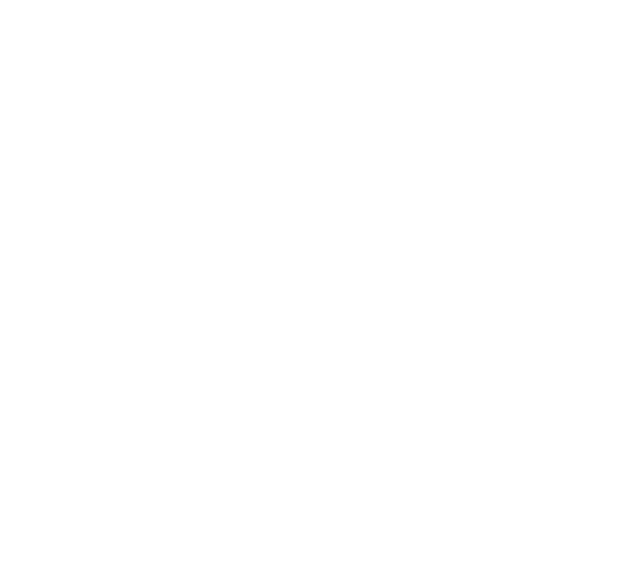
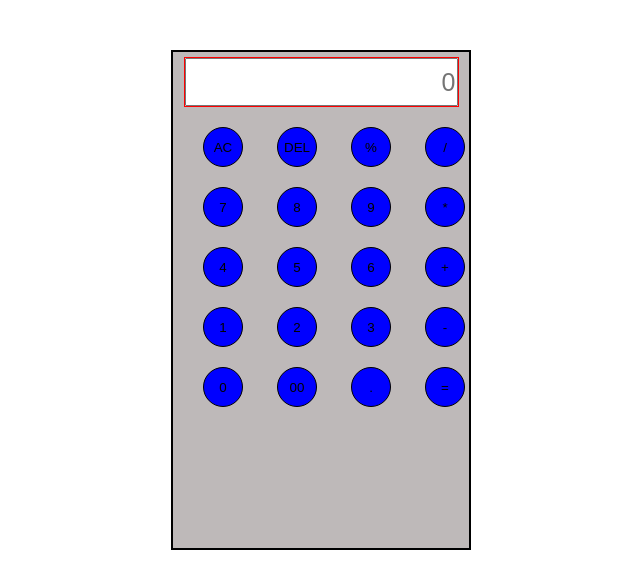
Before and after one commit to KurseedKhan1/Calculator, a plain HTML site: page index.html in a window 1280 px wide. Shown: the whole page, without its empty margins (319-959 px from the left). Drawn offline with Linux system fonts and the light colour scheme.

Commit message:
add fuctionality

```diff
--- a/index.html
+++ b/index.html
@@ -7,6 +7,43 @@
     <link rel="stylesheet" href="style.css">
 </head>
 <body>
-
+    <div class="container">
+        <div class="display">
+            <input type="text" placeholder="0" readonly id="dis">
+        </div>
+        <div class="btn">
+            <div>
+                <button>AC</button>
+                <button>DEL</button>
+                <button>%</button>
+                <button>/</button>
+            </div>
+            <div>
+                <button>7</button>
+                <button>8</button>
+                <button>9</button>
+                <button>*</button>
+            </div>
+            <div>
+                <button>4</button>
+                <button>5</button>
+                <button>6</button>
+                <button>+</button>
+            </div>
+            <div>
+                <button>1</button>
+                <button>2</button>
+                <button>3</button>
+                <button>-</button>
+            </div>
+            <div>
+                <button>0</button>
+                <button>00</button>
+                <button>.</button>
+                <button>=</button>
+            </div>
+        </div>
+    </div>
+    <script src="script.js"></script>
 </body>
 </html>
--- a/script.js
+++ b/script.js
@@ -0,0 +1,24 @@
+let input = document.getElementById('dis');
+let buttons = document.querySelectorAll('button');
+let str ='';
+let button_array = Array.from(buttons);
+button_array.forEach((btn)=>{
+btn.addEventListener('click',(e)=>{
+    if(e.target.innerHTML==="AC"){
+        str = '';
+        input.value = str;
+    }
+    else if(e.target.innerHTML==='DEL'){
+        str = str.substring(0,str.length-1)
+        input.value = str;
+    }
+    else if(e.target.innerHTML==='='){
+        str = eval(str);
+        input.value = str;
+    }
+    else{
+    str += e.target.innerHTML;
+    input.value = str;
+    }
+});
+});
--- a/style.css
+++ b/style.css
@@ -0,0 +1,47 @@
+*{
+    margin: 0px;
+    padding: 0px;
+    box-sizing: border-box;
+}
+.container{
+    width: 300px;
+    height: 500px;
+    background-color: rgb(190, 185, 185);
+    border: 2px solid black;
+    margin: auto;
+    margin-top: 50px;
+}
+.display{
+    width: 275px;
+    height: 50px;
+    margin: auto;
+    margin-top: 5px;
+    border: 1px solid red;
+    box-sizing: border-box;
+}
+input{
+        width: 100%;
+        height: 100%;
+        text-align: right;
+        font-size: 25px;
+    }
+
+/* .btn{
+    display: flex;
+    justify-content: space-evenly;
+} */
+button{
+    width: 40px;
+    height: 40px;
+    background-color: blue;
+    border: 1px solid black;
+    border-radius: 50%;
+    margin-left: 30px;
+    margin-top: 20px;
+}
+button:hover{
+    background-color: blanchedalmond;
+}
+button:active{
+    background-color: blueviolet;
+}
```
